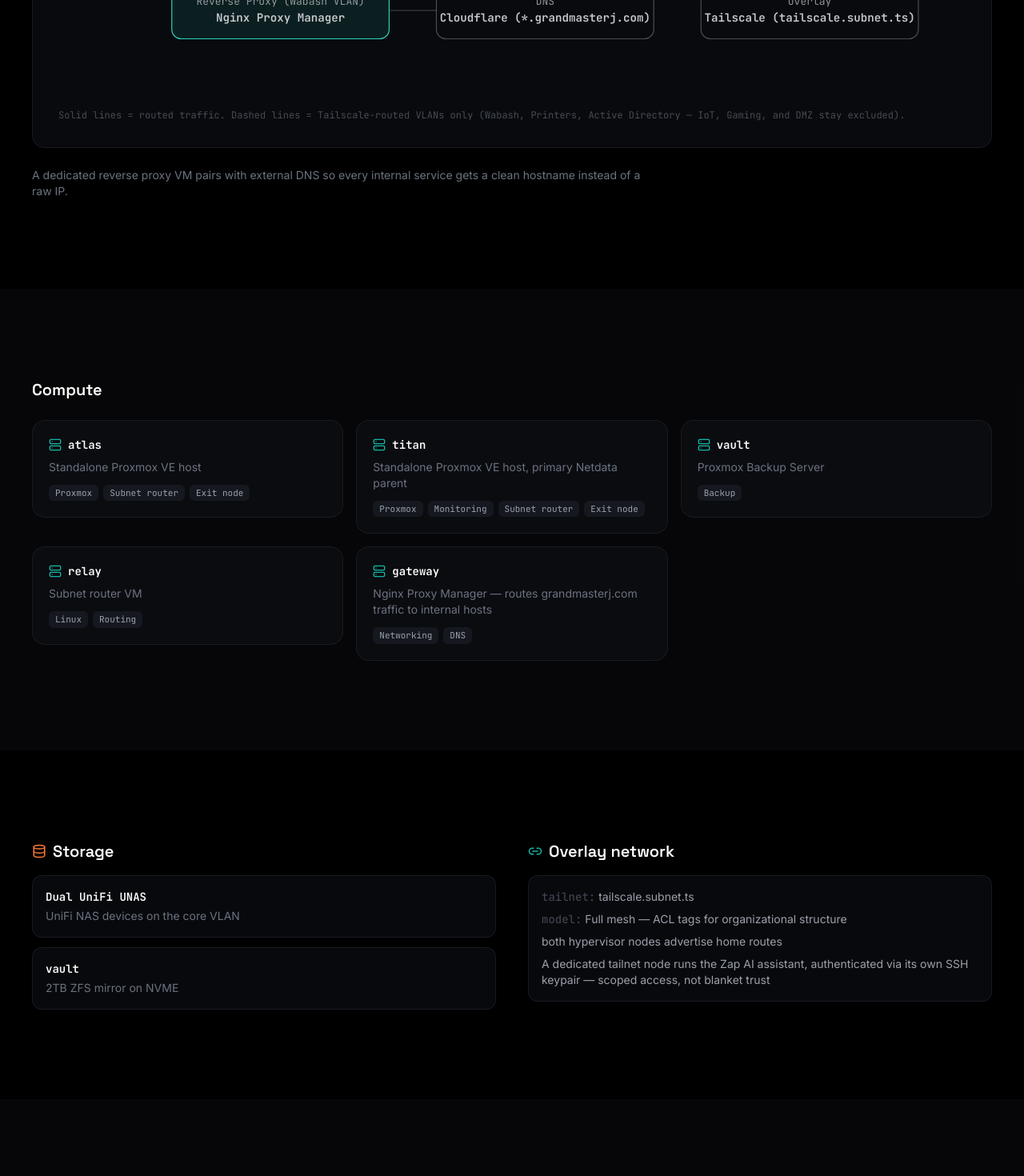
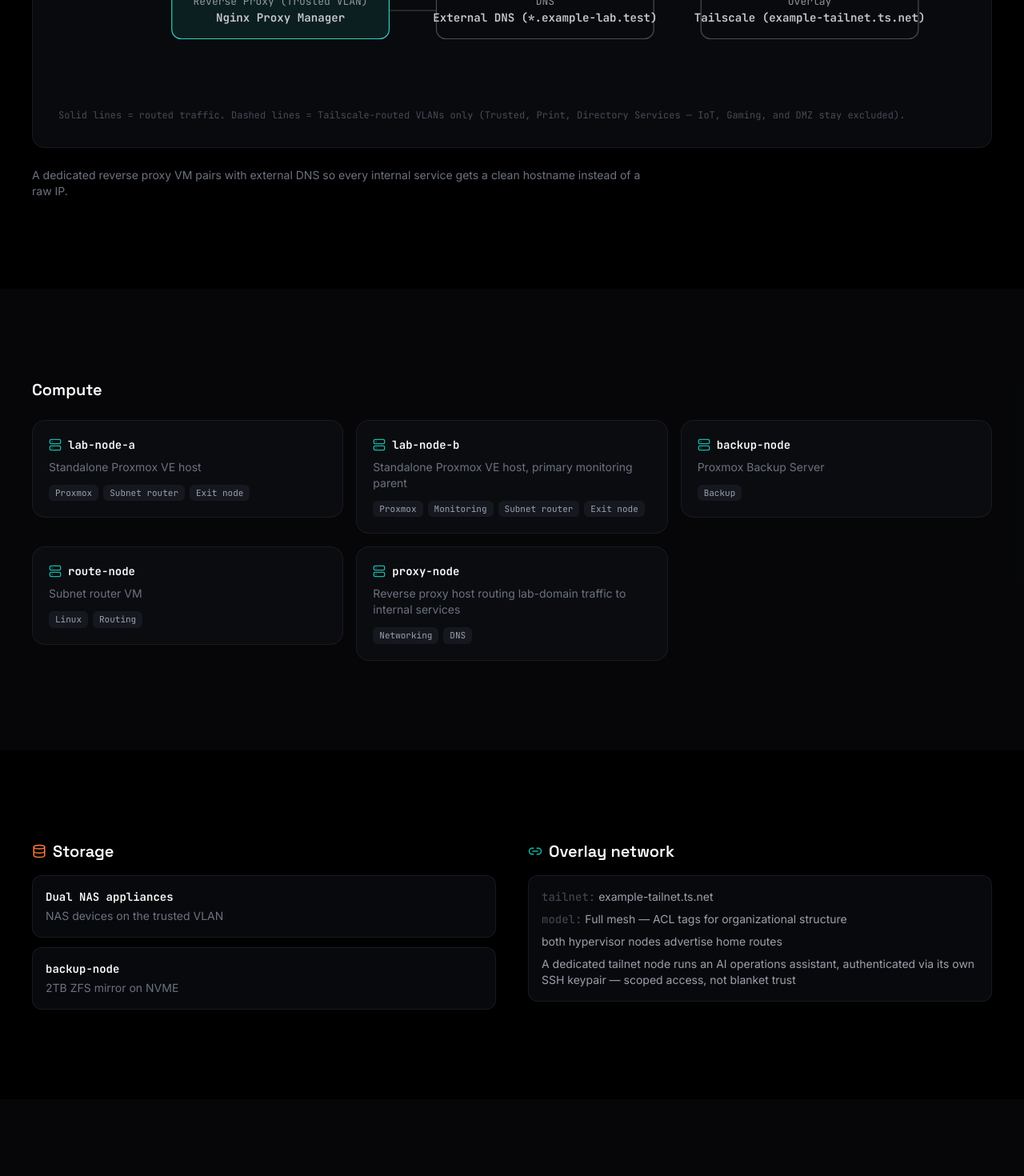
Before and after one commit to grandmasterjjs/Career-Portfolio, a Next.js app: page /homelab in a window 1280 px wide. Shown: the part 1300-2770 px from the top of the page at 80% size. Built offline with nearby package versions, Linux system fonts and the light colour scheme.

Commit message:
Sanitize public homelab details

```diff
--- a/src/app/about/page.tsx
+++ b/src/app/about/page.tsx
@@ -32,7 +32,7 @@
   {
     icon: Brain,
     title: "New tools get tested at home first",
-    body: "I don't wait for a vendor whitepaper to tell me if something's useful. My homelab — and my personal AI assistant, Zap — is where I stress-test ideas like AI-assisted ops before I bring them to work.",
+    body: "I don't wait for a vendor whitepaper to tell me if something's useful. My homelab and personal AI ops assistant are where I stress-test ideas like AI-assisted ops before I bring them to work.",
   },
 ];
 
@@ -69,7 +69,7 @@
               haven&apos;t figured out how to use it well yet. That&apos;s where I try to be useful — not just adopting
               a tool, but figuring out the training and workflow changes that make it actually stick. I did
               that with enterprise AI tools at work, and I do the same thing at home, where my personal
-              homelab (and my own AI ops assistant, Zap) is a permanent testbed for &quot;does this actually save
+              homelab and my own AI ops assistant are a permanent testbed for &quot;does this actually save
               time, or is it just interesting?&quot;
             </p>
           </Reveal>
@@ -97,7 +97,7 @@
                 <li>🕰️ 25+ years in IT, all of it in support &amp; operations leadership</li>
                 <li>🧰 PowerShell, Bash, and increasingly Python</li>
                 <li>🏠 Runs a full Proxmox / UniFi / Tailscale homelab, on-call for exactly no one but himself</li>
-                <li>🤖 Built and deployed a personal AI ops assistant (Zap, on Vellum)</li>
+                <li>🤖 Built and deployed a personal AI ops assistant</li>
               </ul>
             </div>
           </Reveal>
--- a/src/components/homelab/NetworkDiagram.tsx
+++ b/src/components/homelab/NetworkDiagram.tsx
@@ -44,7 +44,7 @@
         {/* Reverse proxy + Cloudflare row */}
         <g transform="translate(120, 340)">
           <rect width="230" height="60" rx="10" fill="#2DD4BF" fillOpacity="0.1" stroke="#2DD4BF" />
-          <text x="115" y="24" textAnchor="middle" fontSize="11" fill="currentColor" opacity="0.7">Reverse Proxy (Wabash VLAN)</text>
+          <text x="115" y="24" textAnchor="middle" fontSize="11" fill="currentColor" opacity="0.7">Reverse Proxy (Trusted VLAN)</text>
           <text x="115" y="42" textAnchor="middle" fontSize="12" fontWeight="600" fill="currentColor">Nginx Proxy Manager</text>
         </g>
         <line x1="80" y1="294" x2="235" y2="340" stroke="currentColor" strokeOpacity="0.25" />
@@ -52,7 +52,7 @@
         <g transform="translate(400, 340)">
           <rect width="230" height="60" rx="10" fill="none" stroke="currentColor" strokeOpacity="0.35" />
           <text x="115" y="24" textAnchor="middle" fontSize="11" fill="currentColor" opacity="0.7">DNS</text>
-          <text x="115" y="42" textAnchor="middle" fontSize="12" fontWeight="600" fill="currentColor">Cloudflare (*.grandmasterj.com)</text>
+          <text x="115" y="42" textAnchor="middle" fontSize="12" fontWeight="600" fill="currentColor">External DNS (*.example-lab.test)</text>
         </g>
         <line x1="350" y1="370" x2="400" y2="370" stroke="currentColor" strokeOpacity="0.25" />
 
@@ -66,7 +66,7 @@
         <line x1="515" y1="294" x2="795" y2="340" stroke="currentColor" strokeOpacity="0.15" strokeDasharray="4 4" />
       </svg>
       <p className="mt-4 font-mono text-xs text-ink-400 dark:text-ink-500">
-        Solid lines = routed traffic. Dashed lines = Tailscale-routed VLANs only (Wabash, Printers, Active Directory — IoT, Gaming, and DMZ stay excluded).
+        Solid lines = routed traffic. Dashed lines = Tailscale-routed VLANs only (Trusted, Print, Directory Services — IoT, Gaming, and DMZ stay excluded).
       </p>
     </div>
   );
--- a/src/content/blog/homelab-vlan-segmentation.mdx
+++ b/src/content/blog/homelab-vlan-segmentation.mdx
@@ -1,5 +1,5 @@
 ---
-title: "VLAN Segmentation at Home: What a UDM Pro Max Taught Me About Enterprise Networking"
+title: "VLAN Segmentation at Home: What a UniFi Gateway Taught Me About Enterprise Networking"
 description: "Six VLANs, a Tailscale overlay, and a reverse proxy later — lessons from building real network segmentation in a homelab."
 date: "2026-03-22"
 tags: ["Networking", "Homelab", "Linux"]
@@ -10,31 +10,31 @@
 
 ## The layout
 
-My UniFi Dream Machine Pro Max runs six VLANs:
+My UniFi gateway runs six VLANs. The example ranges below are sanitized, but they reflect the shape of the design:
 
 | VLAN | CIDR | Purpose |
 |---|---|---|
-| Wabash | 192.168.0.0/24 | Primary trusted network |
-| Printers | 192.168.2.0/24 | Isolated print traffic |
-| IoT | 192.168.3.0/24 | Untrusted smart-home devices |
-| Gaming | 192.168.5.0/24 | Console/gaming traffic, isolated from admin systems |
-| Active Directory | 192.168.30.0/24 | Domain services |
-| DMZ | 192.168.50.0/24 | Anything exposed outward |
+| Trusted | 10.240.10.0/24 | Primary trusted network |
+| Print | 10.240.20.0/24 | Isolated print traffic |
+| IoT | 10.240.30.0/24 | Untrusted smart-home devices |
+| Media/Gaming | 10.240.40.0/24 | Console/gaming traffic, isolated from admin systems |
+| Directory Services | 10.240.50.0/24 | Domain services |
+| DMZ | 10.240.90.0/24 | Anything exposed outward |
 
-The goal isn't paranoia — it's blast radius. If a cheap IoT device gets compromised, it has no path to my AD VLAN. That's the same reasoning behind conditional access policies at work: least privilege by default, not by exception.
+The goal isn't paranoia — it's blast radius. If a cheap IoT device gets compromised, it has no path to my directory-services VLAN. That's the same reasoning behind conditional access policies at work: least privilege by default, not by exception.
 
 ## Overlay networking with Tailscale
 
 VLANs handle segmentation *inside* the network. Tailscale handles secure access *into* it. I run a full-mesh tailnet, but — deliberately — not every VLAN is routed:
 
-- **Routed:** Wabash, Printers, Active Directory
+- **Routed:** Trusted, Print, Directory Services
 - **Excluded:** IoT, Gaming, DMZ
 
-That split matters. Remote access to my trusted systems shouldn't imply remote access to a smart plug or a DMZ host. Subnet routers (two standalone Proxmox hosts, `helios` and `aegis`) advertise the home routes; a separate node is scoped to advertise only routes for outside work, kept deliberately apart from home traffic.
+That split matters. Remote access to my trusted systems shouldn't imply remote access to a smart plug or a DMZ host. Subnet routers (two standalone virtualization hosts, `lab-node-a` and `lab-node-b`) advertise the home routes; a separate node is scoped to advertise only routes for outside work, kept deliberately apart from home traffic.
 
 ## Clean hostnames without exposing raw IPs
 
-The other piece worth mentioning is the reverse proxy pattern. A dedicated host runs Nginx Proxy Manager, paired with Cloudflare DNS, so every internal service gets a clean external hostname — `service.mydomain.com` — instead of a raw IP or a `:8080` port hanging off a bookmark. Cloudflare handles the DNS wildcard; the proxy host handles routing each hostname to the right internal target.
+The other piece worth mentioning is the reverse proxy pattern. A dedicated host runs Nginx Proxy Manager, paired with external DNS, so every internal service gets a clean example hostname — `service.example-lab.test` — instead of a raw IP or a `:8080` port hanging off a bookmark. DNS handles the wildcard; the proxy host handles routing each hostname to the right internal target.
 
 ## What I'd tell someone starting this
 
--- a/src/data/homelab.ts
+++ b/src/data/homelab.ts
@@ -1,48 +1,48 @@
 export const homelab = {
   intro:
-    "My homelab runs its own domain — a live environment I use to learn, break, document, and rebuild things on purpose. It runs my own domain, its own reverse proxy, its own monitoring, and its own AI operations assistant.",
+    "My homelab uses a public-facing lab domain pattern in a live environment I use to learn, break, document, and rebuild things on purpose. It runs segmented networking, reverse proxying, monitoring, and an AI operations assistant.",
   philosophy: [
     "This homelab is built to be rebuilt.",
     "Memory is volatile. Markdown is durable.",
   ],
   network: {
-    gateway: "UniFi Dream Machine",
+    gateway: "UniFi gateway",
     wan: [
       { label: "Primary", value: "Gigabit fiber (primary ISP)" },
       { label: "Secondary", value: "Cable broadband (gaming)" },
       { label: "Backup", value: "5G Cellular (failover)" },
     ],
     vlans: [
-      { name: "Core", cidr: "10.10.10.0/24", note: "Primary trusted network" },
-      { name: "Print", cidr: "10.10.20.0/24" },
-      { name: "IoT", cidr: "10.10.30.0/24" },
-      { name: "Media/Gaming", cidr: "10.10.40.0/24" },
-      { name: "LDAP", cidr: "10.10.50.0/24" },
-      { name: "DMZ", cidr: "10.10.99.0/24" },
+      { name: "Trusted", cidr: "10.240.10.0/24", note: "Primary trusted network" },
+      { name: "Print", cidr: "10.240.20.0/24" },
+      { name: "IoT", cidr: "10.240.30.0/24" },
+      { name: "Media/Gaming", cidr: "10.240.40.0/24" },
+      { name: "Directory Services", cidr: "10.240.50.0/24" },
+      { name: "DMZ", cidr: "10.240.90.0/24" },
     ],
     reverseProxy:
       "A dedicated reverse proxy VM pairs with external DNS so every internal service gets a clean hostname instead of a raw IP.",
   },
   compute: [
-    { name: "atlas", role: "Standalone Proxmox VE host", tags: ["Proxmox", "Subnet router", "Exit node"] },
-    { name: "titan", role: "Standalone Proxmox VE host, primary Netdata parent", tags: ["Proxmox", "Monitoring", "Subnet router", "Exit node"] },
-    { name: "vault", role: "Proxmox Backup Server", tags: ["Backup"] },
-    { name: "relay", role: "Subnet router VM", tags: ["Linux", "Routing"] },
-    { name: "gateway", role: "Nginx Proxy Manager — routes grandmasterj.com traffic to internal hosts", tags: ["Networking", "DNS"] },
+    { name: "lab-node-a", role: "Standalone Proxmox VE host", tags: ["Proxmox", "Subnet router", "Exit node"] },
+    { name: "lab-node-b", role: "Standalone Proxmox VE host, primary monitoring parent", tags: ["Proxmox", "Monitoring", "Subnet router", "Exit node"] },
+    { name: "backup-node", role: "Proxmox Backup Server", tags: ["Backup"] },
+    { name: "route-node", role: "Subnet router VM", tags: ["Linux", "Routing"] },
+    { name: "proxy-node", role: "Reverse proxy host routing lab-domain traffic to internal services", tags: ["Networking", "DNS"] },
   ],
   storage: [
-    { name: "Dual UniFi UNAS", detail: "UniFi NAS devices on the core VLAN" },
-    { name: "vault", detail: "2TB ZFS mirror on NVME" },
+    { name: "Dual NAS appliances", detail: "NAS devices on the trusted VLAN" },
+    { name: "backup-node", detail: "2TB ZFS mirror on NVME" },
   ],
   overlay: {
-    tailnet: "tailscale.subnet.ts",
+    tailnet: "example-tailnet.ts.net",
     model: "Full mesh — ACL tags for organizational structure",
     subnetRouters: "both hypervisor nodes advertise home routes",
-    aiNode: "A dedicated tailnet node runs the Zap AI assistant, authenticated via its own SSH keypair — scoped access, not blanket trust",
+    aiNode: "A dedicated tailnet node runs an AI operations assistant, authenticated via its own SSH keypair — scoped access, not blanket trust",
   },
   monitoring: {
     platform: "Netdata Cloud",
-    parent: "titan",
+    parent: "lab-node-b",
     coverage: "Homelab nodes stream metrics continuously; key hosts are claimed and actively monitored.",
     knownIssue:
       "NAS firmware updates can reset Netdata agents and cause duplicate node registrations — a known quirk that's now just part of the update runbook.",
@@ -58,13 +58,13 @@
   ],
   quickLinks: [
     "Proxmox",
-    "UniFi NAS",
-    "UDM",
+    "NAS",
+    "Gateway",
     "Certificates",
     "Docker Stack",
     "NUT Power Management",
     "Tailscale",
-    "AT&T Bypass",
+    "ISP Gateway Integration",
     "Proxmox Backup Server",
     "Netdata",
   ],
--- a/src/data/milestones.ts
+++ b/src/data/milestones.ts
@@ -63,8 +63,8 @@
   },
   {
     year: "2026",
-    title: "GrandMasterJ.com homelab — meet Zap",
-    body: "Stood up a full home infrastructure stack — Proxmox, UniFi, Tailscale, Netdata — and brought the same AI-adoption philosophy home by deploying Zap, a personal AI ops assistant, to help run and document it.",
+    title: "GrandMasterJ.com homelab — AI ops at home",
+    body: "Stood up a full home infrastructure stack — Proxmox, UniFi, Tailscale, Netdata — and brought the same AI-adoption philosophy home by deploying a personal AI ops assistant to help run and document it.",
     kind: "personal",
   },
 ];
```
Also changed, not shown: 1 other file (tests, documents, lock files or other folders).
